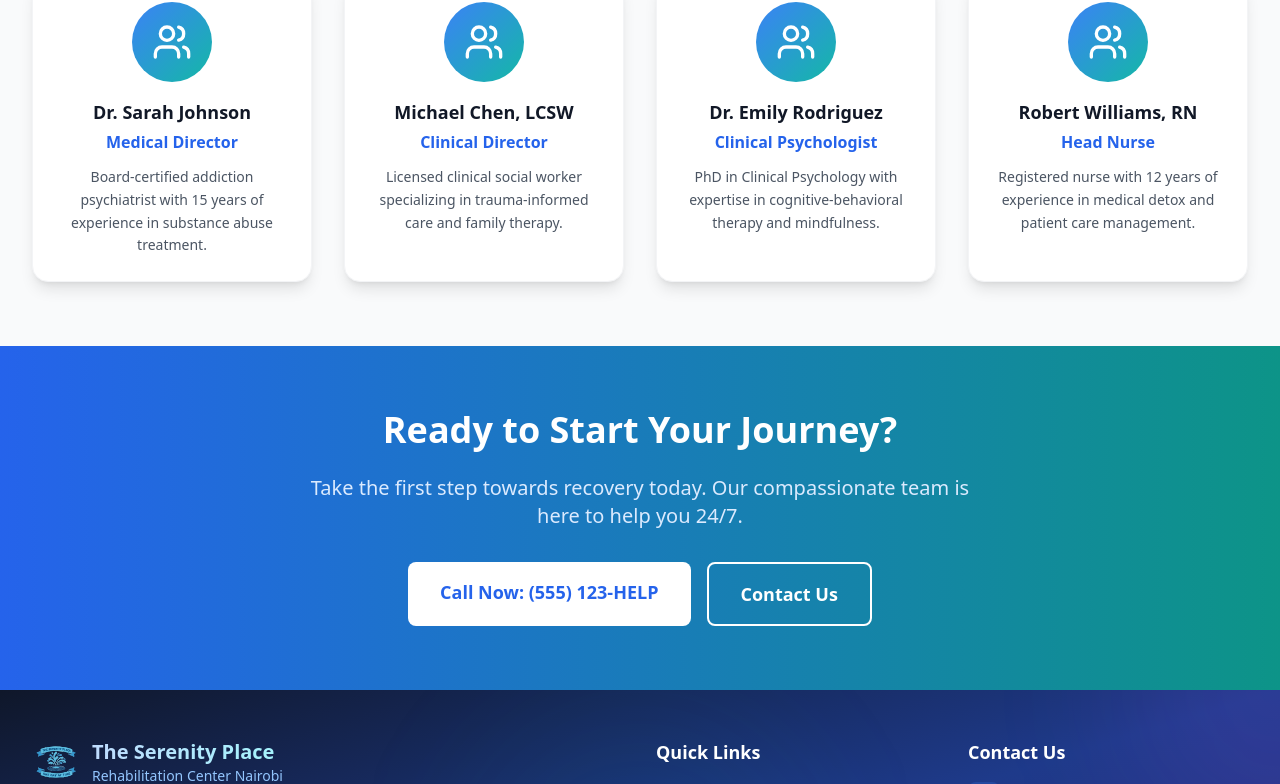
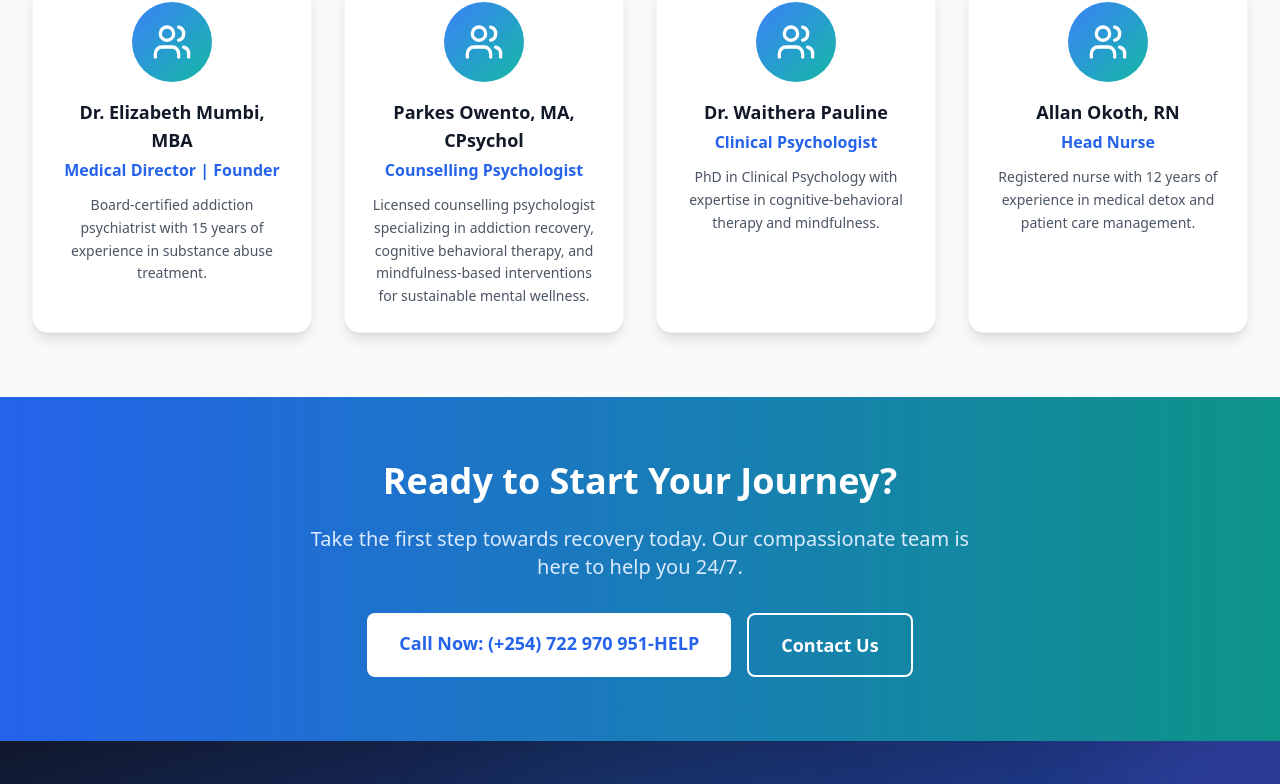
Before and after one commit to bkoimett/serenity-mern, a React (Vite) app in the folder client/: page /about in a window 1280 px wide. Shown: the part 2851-3635 px from the top of the page. Built offline with nearby package versions, Linux system fonts and the light colour scheme.

Commit message:
style: beautify the design

```diff
--- a/client/src/components/Footer.jsx
+++ b/client/src/components/Footer.jsx
@@ -119,7 +119,7 @@ export function Footer() {
                   <Phone className="w-4 h-4 text-blue-300" />
                 </div>
                 <span className="text-blue-200 group-hover:text-white transition-colors">
-                  +254722970951
+                  +254722 970951
                 </span>
               </div>
               <div className="flex items-center group">
--- a/client/src/pages/About.jsx
+++ b/client/src/pages/About.jsx
@@ -47,25 +47,25 @@ export function About() {
 
   const team = [
     {
-      name: "Dr. Sarah Johnson",
-      role: "Medical Director",
+      name: "Dr. Elizabeth Mumbi, MBA",
+      role: "Medical Director | Founder",
       bio: "Board-certified addiction psychiatrist with 15 years of experience in substance abuse treatment.",
       image: "/api/placeholder/200/200",
     },
     {
-      name: "Michael Chen, LCSW",
-      role: "Clinical Director",
-      bio: "Licensed clinical social worker specializing in trauma-informed care and family therapy.",
+      name: "Parkes Owento, MA, CPsychol",
+      role: "Counselling Psychologist",
+      bio: "Licensed counselling psychologist specializing in addiction recovery, cognitive behavioral therapy, and mindfulness-based interventions for sustainable mental wellness.",
       image: "/api/placeholder/200/200",
     },
     {
-      name: "Dr. Emily Rodriguez",
+      name: "Dr. Waithera Pauline",
       role: "Clinical Psychologist",
       bio: "PhD in Clinical Psychology with expertise in cognitive-behavioral therapy and mindfulness.",
       image: "/api/placeholder/200/200",
     },
     {
-      name: "Robert Williams, RN",
+      name: "Allan Okoth, RN",
       role: "Head Nurse",
       bio: "Registered nurse with 12 years of experience in medical detox and patient care management.",
       image: "/api/placeholder/200/200",
@@ -324,10 +324,10 @@ export function About() {
           </p>
           <div className="flex flex-col sm:flex-row gap-4 justify-center">
             <a
-              href="tel:5551234357"
+              href="tel:+254722970951"
               className="bg-white text-blue-600 hover:bg-blue-50 font-semibold py-4 px-8 rounded-lg text-lg transition-colors duration-200"
             >
-              Call Now: (555) 123-HELP
+              Call Now: (+254) 722 970 951-HELP
             </a>
             <a
               href="#contact"
```
